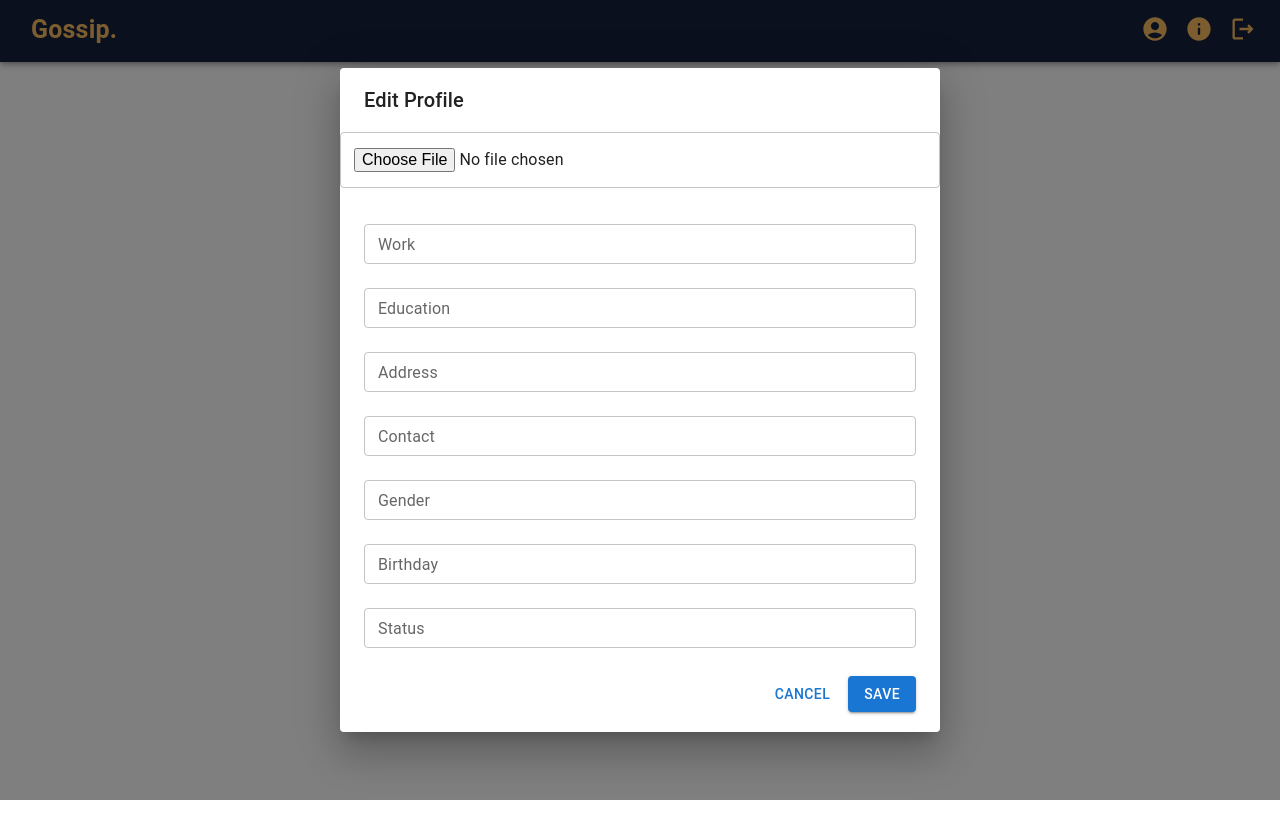
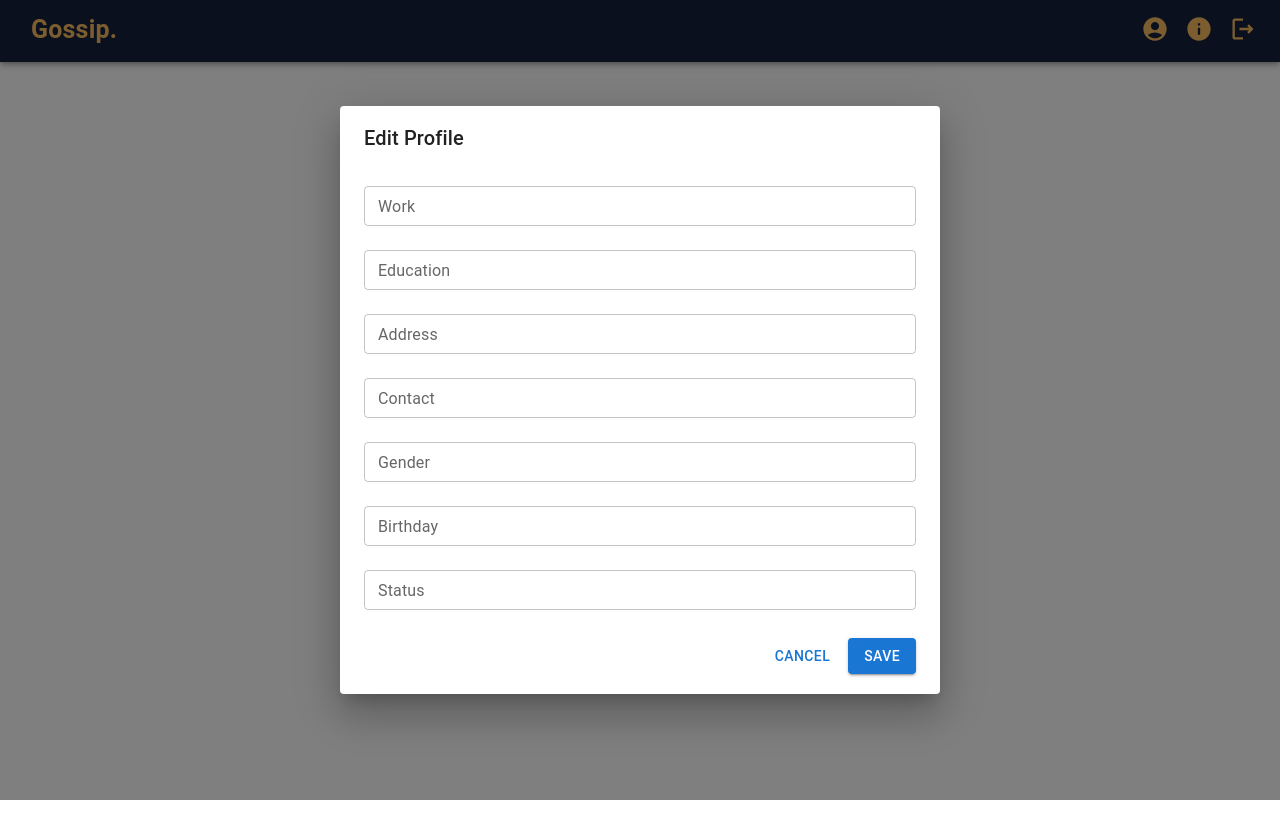
Before and after one commit to nosaresallen/PROJECT-5, a React (Vite) app: page /usersprofile in a window 1280 px wide. Both pictures are taken after a click on the button "EDIT PROFILE". Shown: the top 838 px of the page. Built offline with nearby package versions, Linux system fonts and the light colour scheme; no server answers.

Commit message:
added users data to userspofile component

```diff
--- a/src/pages/Post.jsx
+++ b/src/pages/Post.jsx
@@ -169,7 +169,7 @@ function Post ({postID, name, caption, email, timeElapsed}) {
                         image="https://www.techspot.com/images2/trivia/bigimage/2017/2017-03-19-image-46.jpg"
                         alt="Paella dish"
                     /> */}
-                    <CardActions sx={{display: 'flex', justifyContent: 'flex-start', padding: 1}}>
+                    {/* <CardActions sx={{display: 'flex', justifyContent: 'flex-start', padding: 1}}>
                     <IconButton aria-label="like" onClick={handleLikeClick}>
                         {liked ? (
                             <FavoriteIcon sx={{ fontSize: 20, color: '#f9bc60' }} />
@@ -178,7 +178,7 @@ function Post ({postID, name, caption, email, timeElapsed}) {
                         )}
                     </IconButton>
 
-                    </CardActions>
+                    </CardActions> */}
                 </Card>
             </Container>
         </>
--- a/src/pages/UsersProfile.jsx
+++ b/src/pages/UsersProfile.jsx
@@ -1,4 +1,4 @@
-import { Container, Box, Typography, Button } from "@mui/material";
+import { Container, Box, Typography, Button, Input } from "@mui/material";
 import Avatar from '@mui/material/Avatar';
 import WorkIcon from '@mui/icons-material/Work';
 import SchoolIcon from '@mui/icons-material/School';
@@ -13,7 +13,8 @@ import { Dialog, DialogTitle, DialogContent, TextField } from "@mui/material";
 
 import { useEffect, useState } from 'react';
 import firebasaApp, {storage} from './firebaseConfig';
-import { getFirestore, collection, onSnapshot, addDoc, Timestamp} from "firebase/firestore";
+import { ref } from 'firebase/storage';
+import { getFirestore, collection, onSnapshot, addDoc, Timestamp, doc, setDoc, getDoc } from "firebase/firestore";
 import { onAuthStateChanged,getAuth } from "firebase/auth";
 import { useNavigate } from "react-router-dom";
 
@@ -23,6 +24,8 @@ function UsersProfile () {
     const [open, setOpen] = useState(false);
     const [userName, setUserName] = useState('');
     const [post, setPost] = useState([]);
+    const [userId, setUserId] = useState(null);
+    const fieldOrder = ['work', 'education', 'address', 'contact', 'gender', 'birthday', 'status'];
     const [profile, setProfile] = useState({
         work: '',
         education: '',
@@ -33,37 +36,6 @@ function UsersProfile () {
         status: ''
     });
 
-    // This will display the name of the user
-    useEffect(() => {
-        const auth = getAuth();
-        const unsubscribe = onAuthStateChanged(auth, (user) => {
-            if (user) {
-                setUserName(user.displayName || 'No Name');
-            } else {
-                setUserName(''); // Reset the user's name
-            }
-        });
-
-
-        return () => {
-            unsubscribe();
-        };
-
-    }, []);
-
-    // onSnapshot(collection(db, 'posts'), snapshot => {
-    //     setPost(snapshot.docs.map(post.data()));
-    // })
-
-    //Retreive data
-    // onSnapshot(collection(db, 'usersprofile'), (snapshot) => {
-    //     const usersData = snapshot.docs.map((doc) => ({
-    //         id: doc.id, // Accessing the ID of the document
-    //         ...doc.data() // Accessing the data of the document
-    //     }));
-    //     setPost(usersData);
-    // });
-
     const handleOpen = () => {
         setOpen(true);
     };
@@ -72,12 +44,42 @@ function UsersProfile () {
         setOpen(false);
     };
 
-    const handleSave = () => {
+    useEffect(() => {
+        const auth = getAuth();
+        const unsubscribe = onAuthStateChanged(auth, (user) => {
+            if (user) {
+                setUserId(user.uid); // Set the user ID
+                fetchUserProfile(user.uid); // Fetch user profile data
+                setUserName(user.displayName || 'No Name');
+            } else {
+                setUserId(null); // Reset user ID if no user is logged in
+                setProfile({}); // Reset profile data
+            }
+        });
+        return () => {
+            unsubscribe();
+        };
+    }, []);
+
+    const fetchUserProfile = async (userId) => {
+        const docRef = doc(db, 'usersprofile', userId);
         try {
-            const docRef =  addDoc(collection(db, 'usersprofile'), profile);
-            console.log('Document written with ID: ', docRef.id);
-        } catch (e) {
-            console.error('Error adding document: ', e);
+            const docSnap = await getDoc(docRef);
+            if (docSnap.exists()) {
+                setProfile(docSnap.data());
+            }
+        } catch (error) {
+            console.error('Error fetching document:', error);
+        }
+    };
+
+    const handleSave = async () => {
+        const docRef = doc(db, 'usersprofile', userId);
+        try {
+            await setDoc(docRef, profile); // Set or update the user's profile in Firestore
+            console.log('Document updated');
+        } catch (error) {
+            console.error('Error updating document:', error);
         }
         setOpen(false);
     };
@@ -87,11 +89,11 @@ function UsersProfile () {
     //     handleClose(false); // Exit edit mode after saving
     // };
 
-    const addProfile = () => {
-
+    const uploadImage = () => {
+        alert('upload image');
     }
 
-
+    const [imageUpload, setImageUpload] = useState(null);
     return (
         <>
             <Container component='main' maxWidth='xs'  sx={{marginTop: '120px', height:'100vh'}} >
@@ -111,6 +113,10 @@ function UsersProfile () {
                             '&:hover':{bgcolor: '#f9bc60'}}} onClick={handleOpen} variant="contained">
                             Edit Profile
                         </Button>
+                    </Box>
+                    <Box>
+                    <Input type="file" onChange={(e)=> {setImageUpload(e.target.files[0])}}>Upload</Input>
+                    <Button onClick={uploadImage}>Upload Image</Button>
                     </Box>
 
                     <Box >
@@ -147,9 +153,9 @@ function UsersProfile () {
 
                         <Dialog open={open} onClose={handleClose}>
                     <DialogTitle>Edit Profile</DialogTitle>
-                    <TextField type="file">Upload</TextField>
+
                     <DialogContent>
-                        {Object.keys(profile).map((key) => (
+                        {fieldOrder.map((key) => (
                             <TextField
                                 key={key}
                                 label={key.charAt(0).toUpperCase() + key.slice(1)}
```
